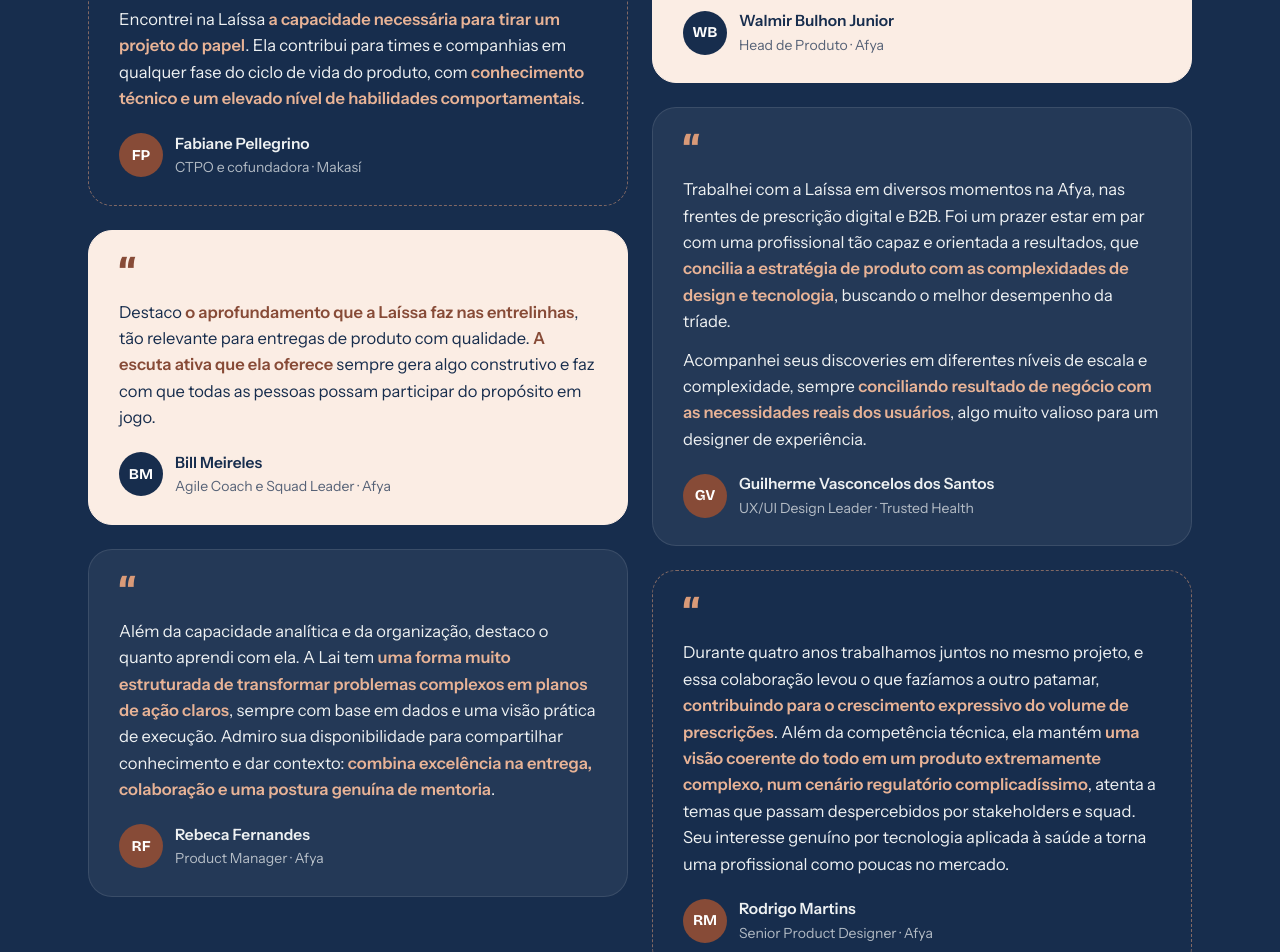
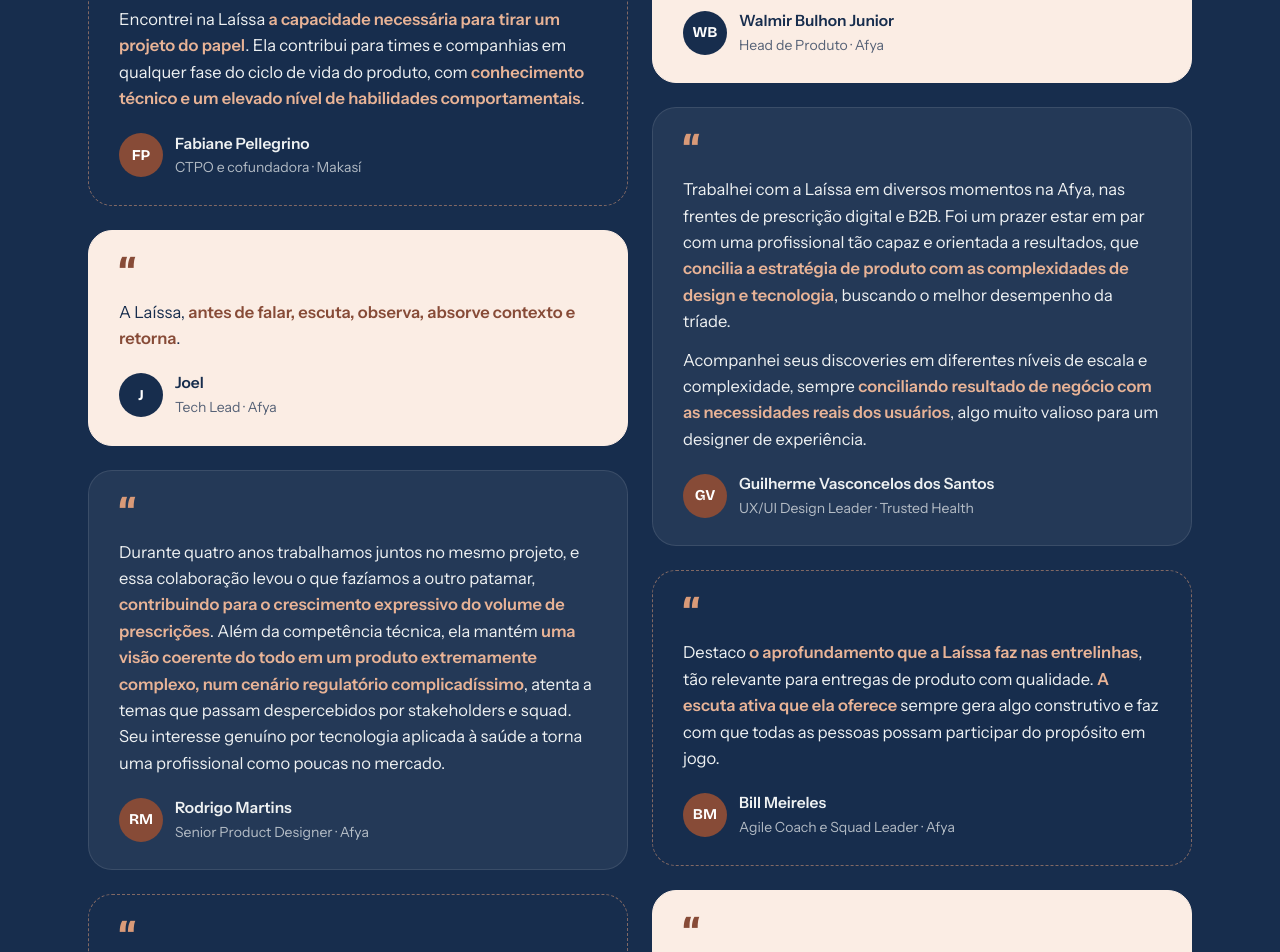
Before and after one commit to laissamargoni-hub/Portfolio, a plain HTML site: page index.html in a window 1280 px wide. Shown: the part 7700-8652 px from the top of the page. Drawn offline with nearby package versions, Linux system fonts and the light colour scheme.

Commit message:
Depoimento do Joel (Tech Lead, Afya)
Co-Authored-By: Claude Opus 5.5 <noreply@anthropic.com>
Claude-Session: https://claude.ai/code/session_01RPAWvyPN949cDePjrb919C

```diff
--- a/index.html
+++ b/index.html
@@ -790,6 +790,9 @@ footer a{text-decoration:none}footer a:hover{color:var(--accent)}
     { name:'Guilherme Vasconcelos dos Santos', role:'UX/UI Design Leader · Trusted Health', roleEn:'UX/UI Design Leader · Trusted Health',
       pt:'Trabalhei com a Laíssa em diversos momentos na Afya, nas frentes de prescrição digital e B2B. Foi um prazer estar em par com uma profissional tão capaz e orientada a resultados, que **concilia a estratégia de produto com as complexidades de design e tecnologia**, buscando o melhor desempenho da tríade.\n\nAcompanhei seus discoveries em diferentes níveis de escala e complexidade, sempre **conciliando resultado de negócio com as necessidades reais dos usuários**, algo muito valioso para um designer de experiência.',
       en:'I worked with Laíssa at several points at Afya, on digital prescription and B2B. It was a pleasure to pair with such a capable, results-oriented professional, who **reconciles product strategy with the complexities of design and technology**, getting the best out of the trio.\n\nI followed her discoveries at different levels of scale and complexity, always **balancing business results with users\' real needs**, something an experience designer values deeply.' },
+    { name:'Joel', role:'Tech Lead · Afya', roleEn:'Tech Lead · Afya',
+      pt:'A Laíssa, **antes de falar, escuta, observa, absorve contexto e retorna**.',
+      en:'Before she speaks, Laíssa **listens, observes, takes in the context and comes back**.' },
     { name:'Bill Meireles', role:'Agile Coach e Squad Leader · Afya', roleEn:'Agile Coach and Squad Leader · Afya',
       pt:'Destaco **o aprofundamento que a Laíssa faz nas entrelinhas**, tão relevante para entregas de produto com qualidade. **A escuta ativa que ela oferece** sempre gera algo construtivo e faz com que todas as pessoas possam participar do propósito em jogo.',
       en:'I highlight **how deeply Laíssa reads between the lines**, so important for quality product work. **The active listening she offers** always leads to something constructive and lets everyone take part in the purpose at stake.' },
```
